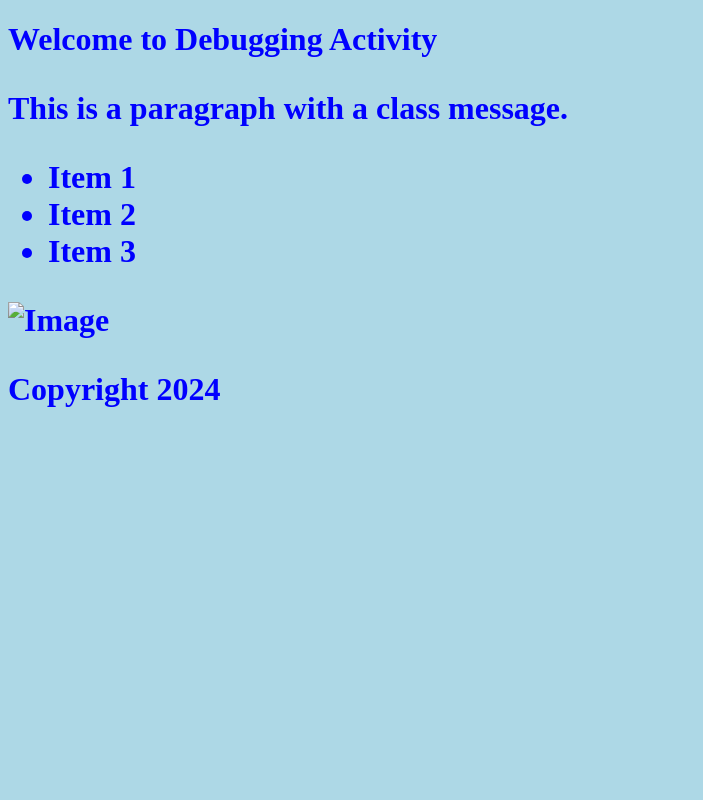
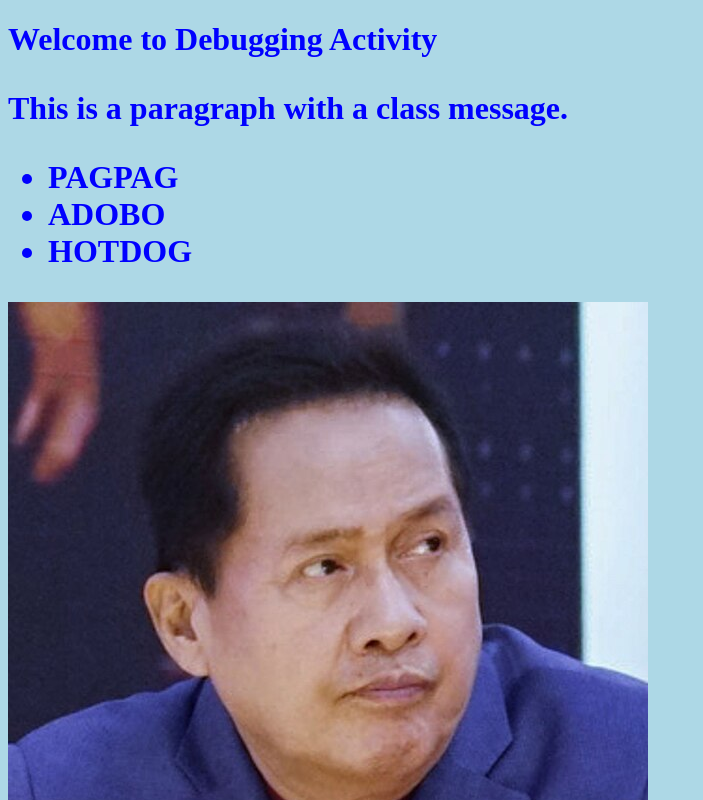
Before and after one commit to tristanjerho/git, a plain HTML site: page index.html in a window 1280 px wide. Shown: the top 800 px of the page, without its empty margins (0-703 px from the left). Drawn offline with Linux system fonts and the light colour scheme.

Commit message:
index.html

```diff
--- a/index.html
+++ b/index.html
@@ -7,18 +7,18 @@
 <body>
     <h1>Welcome to Debugging Activity<h1>
 
-    <p class="message">This is a paragraph with a class message.<p>
+    <p class="message">This is a paragraph with a class message.</p>
 
     <ul>
-        <li>Item 1
-        <li>Item 2
-        <li>Item 3
+        <li>PAGPAG</li>
+        <li>ADOBO</li>
+        <li>HOTDOG</li>
     </ul>
 
-    <img src="image.jpg" alt=Image description>
+    <img src="SMNI_Quiboloy_2022_cropped.jpg" alt="Image description">
 
     <footer>
-        <p>Copyright 2024<p>
+        <p>Copyright 2024</p>
     </footer>
 </body>
 </html>
```
